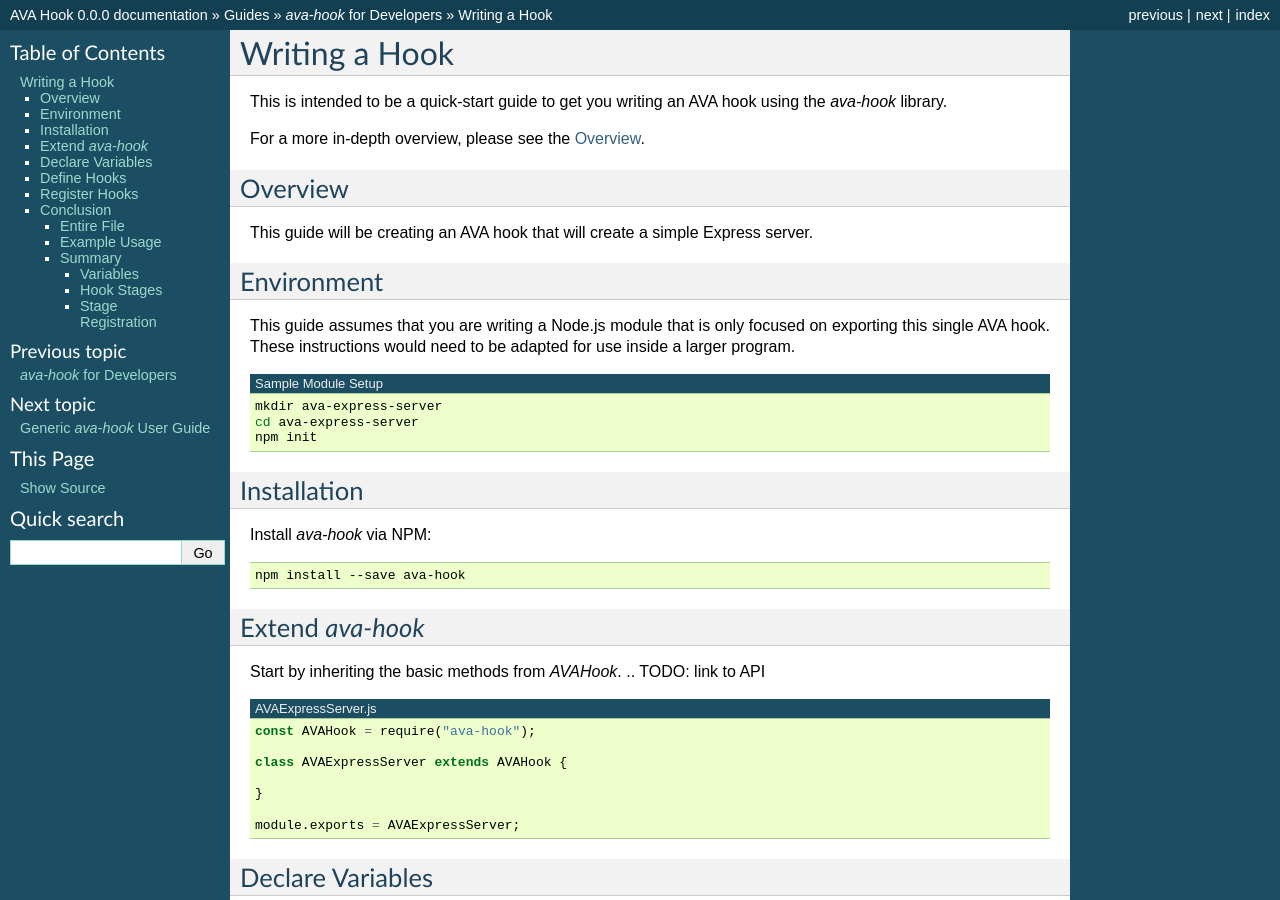
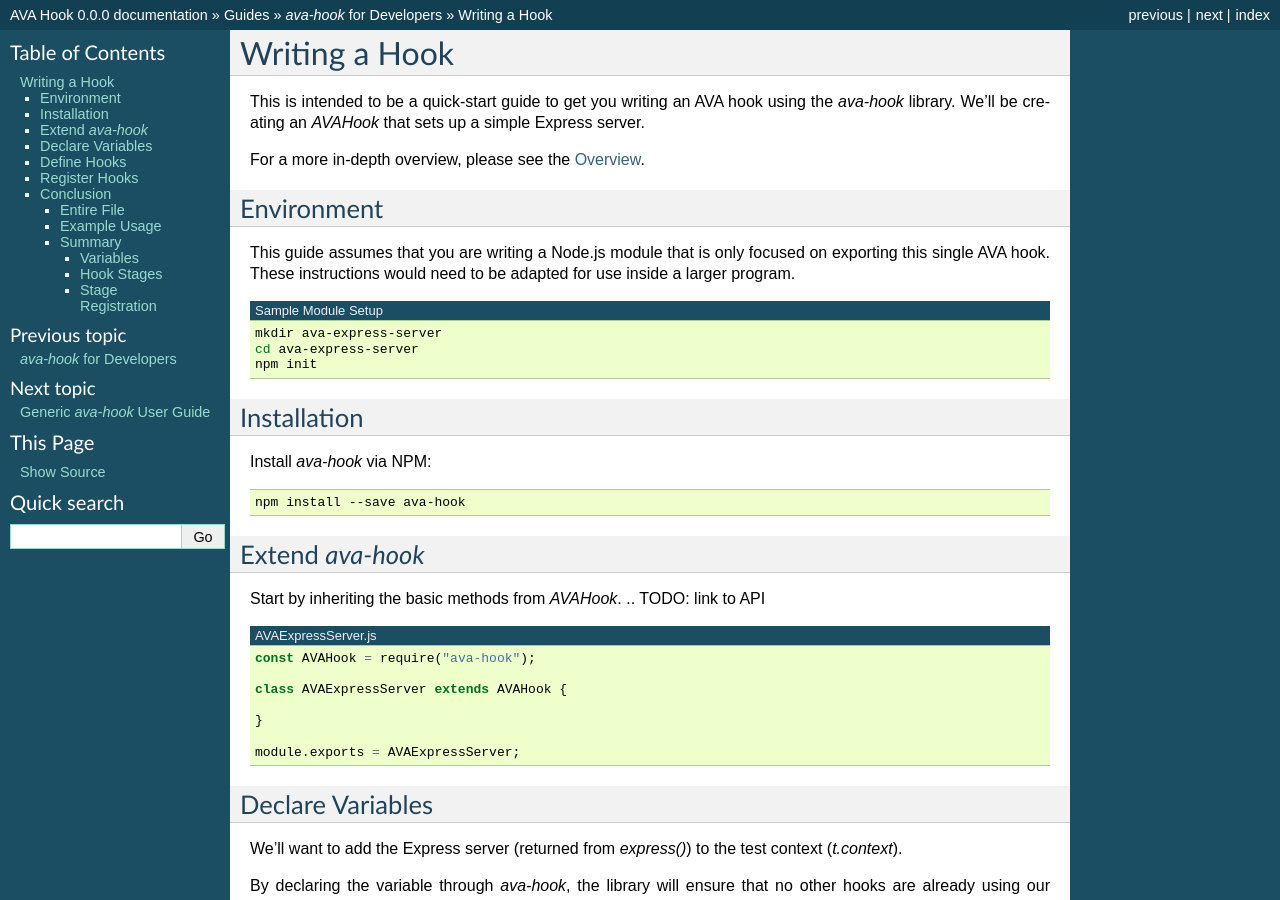
Before and after one commit to CodeLenny/ava-hook, a Sphinx documentation site: the page built from docs/guide/developers/first-hook.rst, in a window 1280 px wide and 900 px high. Built offline with Sphinx 7.4.7, drawn with Linux system fonts in a browser that asks for light colours.

Commit message:
Collapsed intro.

```diff
--- a/docs/guide/developers/first-hook.rst
+++ b/docs/guide/developers/first-hook.rst
@@ -3,13 +3,9 @@
 ==============
 
 This is intended to be a quick-start guide to get you writing an AVA hook using the `ava-hook` library.
+We'll be creating an `AVAHook` that sets up a simple Express server.
 
 For a more in-depth overview, please see the :doc:`/overview`.
-
-Overview
-========
-
-This guide will be creating an AVA hook that will create a simple Express server.
 
 Environment
 ===========
```
